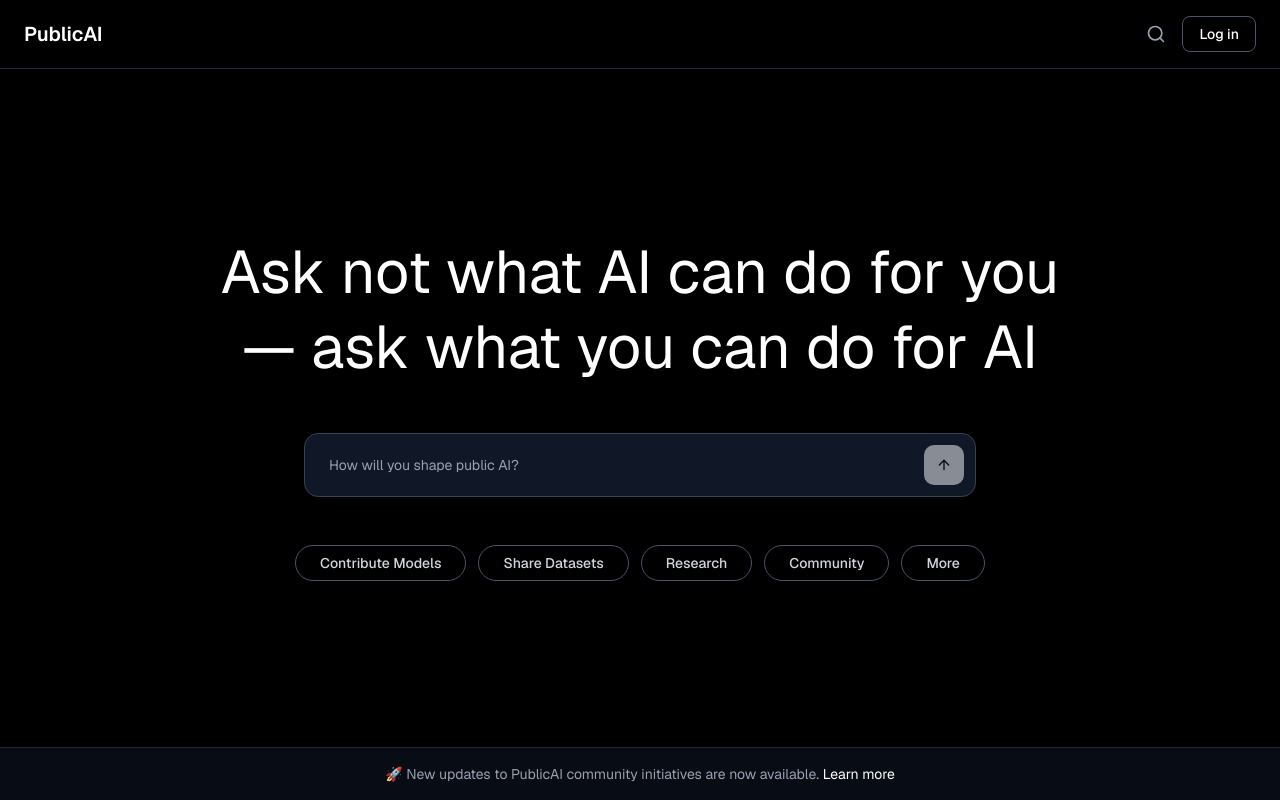
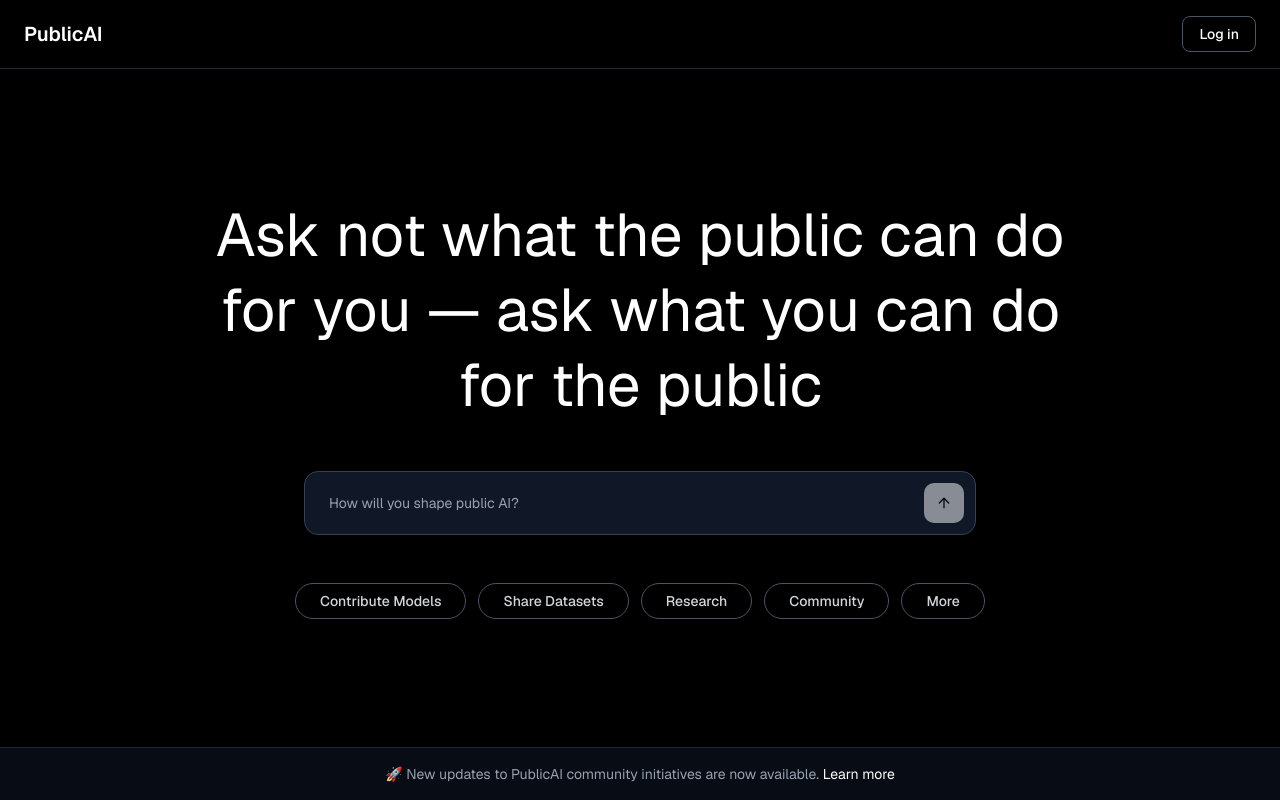
Before and after one commit to forpublicai/publicai.co, a Next.js app: page / in a window 1280 px wide. Built offline with nearby package versions, Linux system fonts and the light colour scheme.

Commit message:
update dependencies and welcome message

```diff
--- a/package.json
+++ b/package.json
@@ -9,7 +9,6 @@
     "lint": "next lint"
   },
   "dependencies": {
-    "@next/font": "^14.2.15",
     "@radix-ui/react-slot": "^1.2.3",
     "class-variance-authority": "^0.7.1",
     "clsx": "^2.1.1",
--- a/src/app/page.tsx
+++ b/src/app/page.tsx
@@ -24,7 +24,6 @@
           <div className="text-xl font-semibold">PublicAI</div>
         </div>
         <div className="flex items-center gap-4">
-          <Search className="w-5 h-5 text-gray-400" />
           <Button variant="outline" className="bg-transparent border-gray-600 text-white hover:bg-gray-800">
             Log in
           </Button>
@@ -36,7 +35,7 @@
         <div className="max-w-4xl w-full text-center space-y-12">
           {/* Main Heading */}
           <h1 className="text-4xl md:text-6xl font-normal leading-tight">
-            Ask not what AI can do for you — ask what you can do for AI
+            Ask not what the public can do for you — ask what you can do for the public
           </h1>
 
           {/* Input Field */}
```
Also changed, not shown: 1 other file (tests, documents, lock files or other folders).
